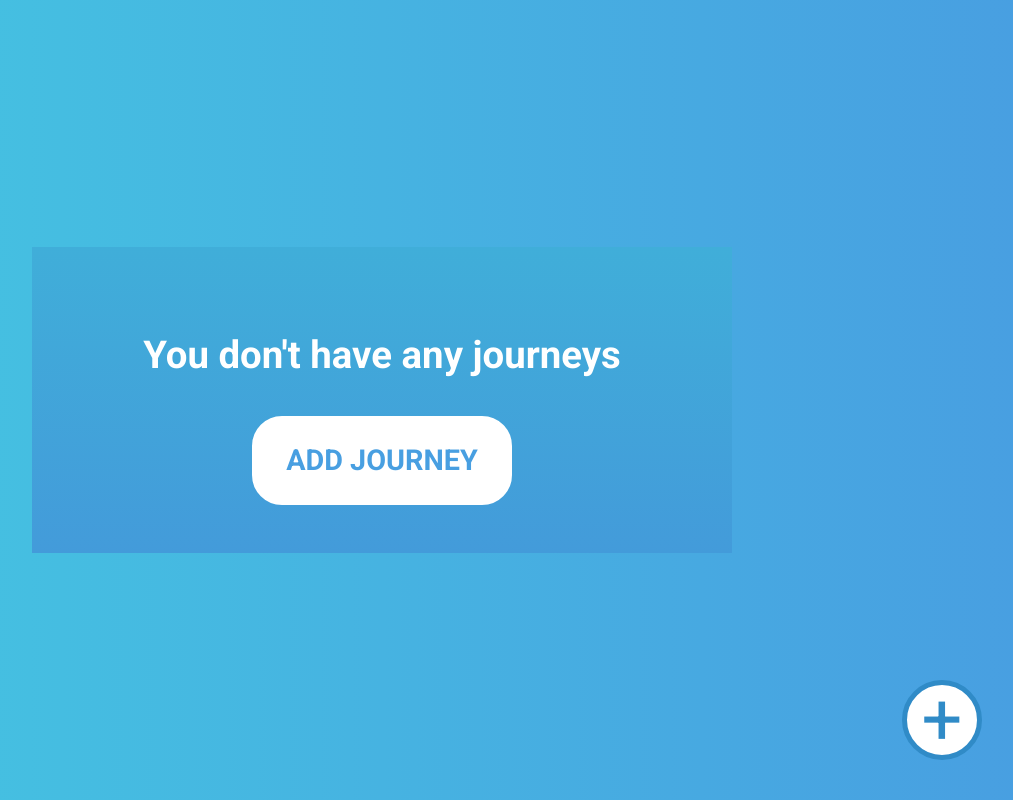
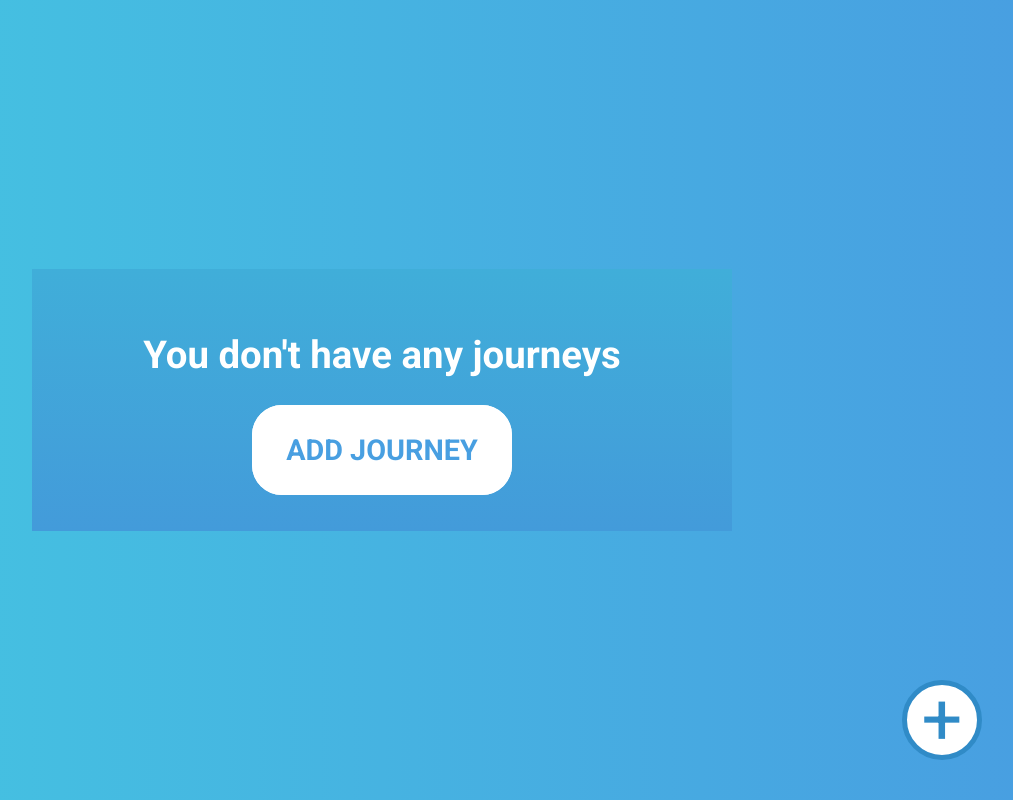
Before and after one commit to framista/journey, a React (Create React App) app: page /#/ in a window 1280 px wide. Shown: the whole page, without its empty margins (258-1271 px from the left). Built offline with nearby package versions, Linux system fonts and the light colour scheme.

Commit message:
Add link to button, when there is no data

```diff
--- a/src/components/NoJourney.js
+++ b/src/components/NoJourney.js
@@ -1,10 +1,11 @@
 import React from 'react';
+import { Link } from 'react-router-dom';
 
 function NoJourney() {
   return (
     <div className="no-journey">
       <h2 className="no-journey__h2">You don't have any journeys</h2>
-      <button className="no-journey__btn">Add journey</button>
+      <Link to="/create" className="no-journey__btn">Add journey</Link>
     </div>
   );
 }
--- a/src/scss/components/_no-journey.scss
+++ b/src/scss/components/_no-journey.scss
@@ -1,10 +1,10 @@
 .no-journey {
-  padding: 1rem;
+  padding: 2rem;
   text-align: center;
   &__h2 {
     color: $white;
     font-size: 2.4rem;
-    padding: 1em 0.5em;
+    padding: 0 0.5em 1.5em;
   }
   &__btn {
     font-size: 1.8rem;
@@ -17,6 +17,7 @@
     color: $blue;
     font-weight: 900;
     cursor: pointer;
+    text-decoration: none;
     &:hover {
       background-color: $blue;
       color: $white;
```
